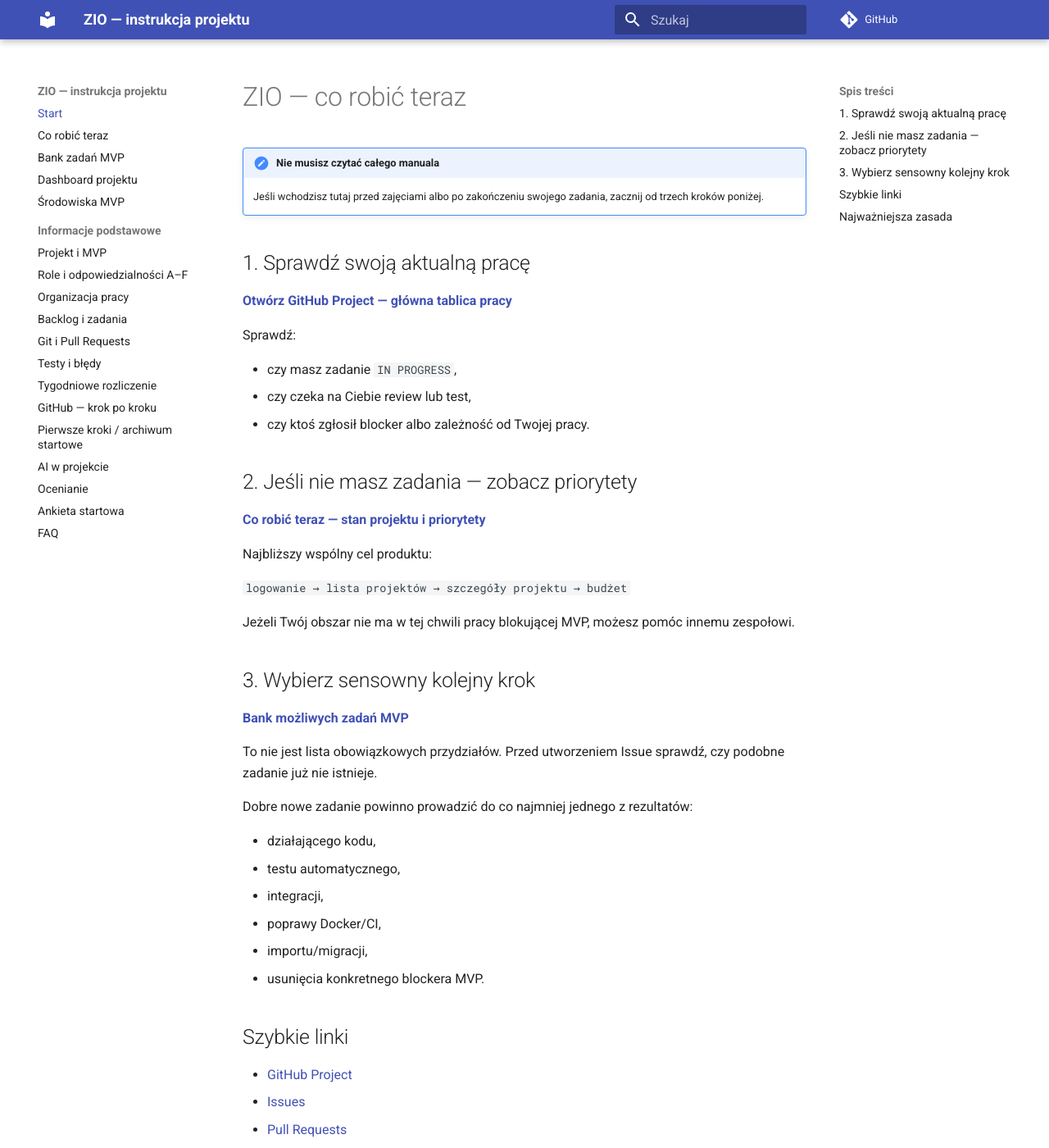
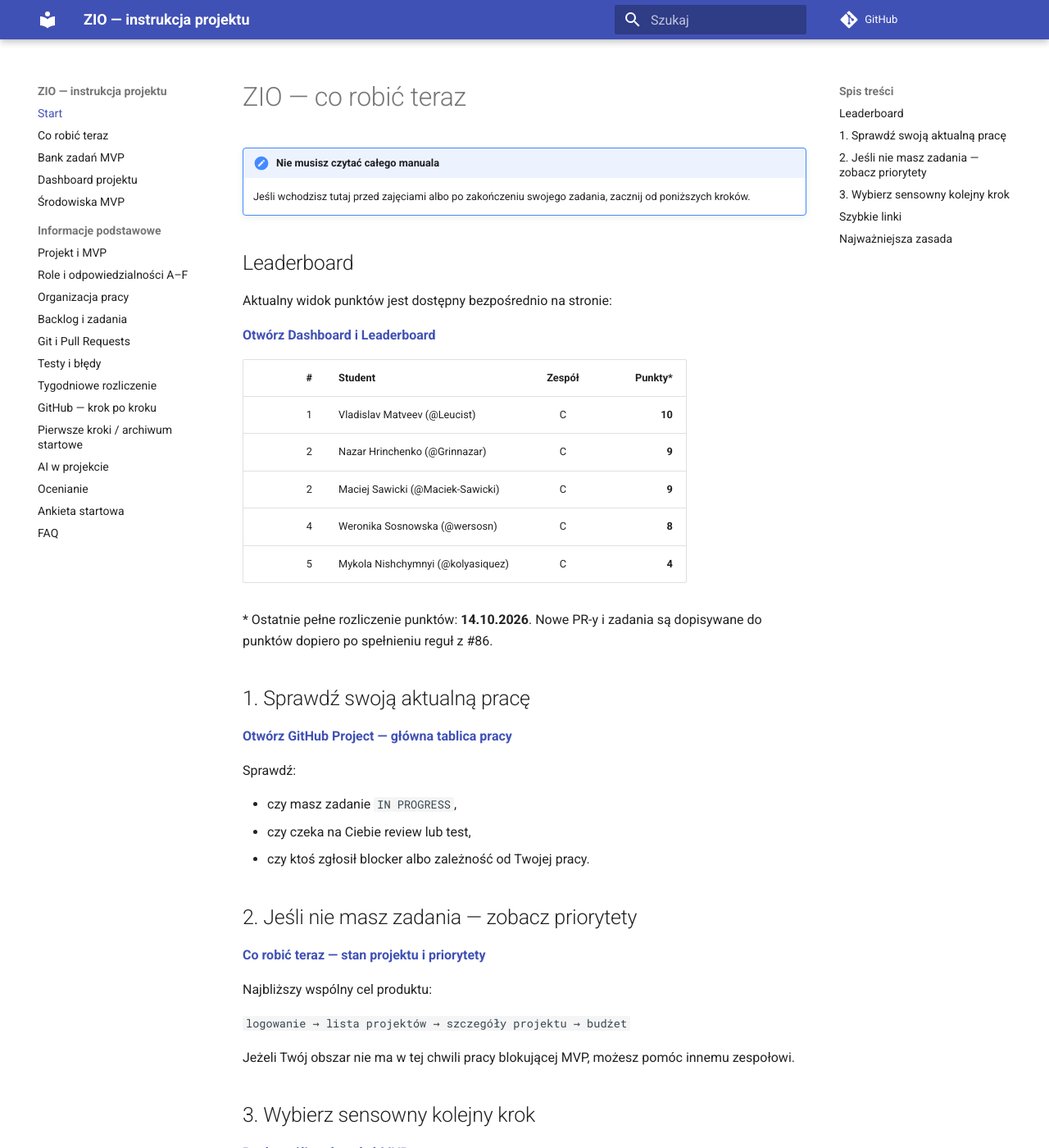
Before and after one commit to zio-wi-pb-mc/pb-science-office-manual, an MkDocs documentation site: the page built from manual/index.md, in a window 1280 px wide and 1400 px high. Shown: the whole window at 82% size. Built offline with MkDocs 1.6.1 and Material for MkDocs 9.7.7, drawn with Linux system fonts in a browser that asks for light colours; comment, search, counter and statistics services are not loaded; some of the changed text lies outside the part shown.

Commit message:
docs: surface leaderboard on manual front page

```diff
--- a/manual/index.md
+++ b/manual/index.md
@@ -1,7 +1,23 @@
 # ZIO — co robić teraz
 
 !!! important "Nie musisz czytać całego manuala"
-    Jeśli wchodzisz tutaj przed zajęciami albo po zakończeniu swojego zadania, zacznij od trzech kroków poniżej.
+    Jeśli wchodzisz tutaj przed zajęciami albo po zakończeniu swojego zadania, zacznij od poniższych kroków.
+
+## Leaderboard
+
+Aktualny widok punktów jest dostępny bezpośrednio na stronie:
+
+[**Otwórz Dashboard i Leaderboard**](19-dashboard-projektu.md)
+
+| # | Student | Zespół | Punkty* |
+|---:|---|:---:|---:|
+| 1 | Vladislav Matveev (@Leucist) | C | **10** |
+| 2 | Nazar Hrinchenko (@Grinnazar) | C | **9** |
+| 2 | Maciej Sawicki (@Maciek-Sawicki) | C | **9** |
+| 4 | Weronika Sosnowska (@wersosn) | C | **8** |
+| 5 | Mykola Nishchymnyi (@kolyasiquez) | C | **4** |
+
+\* Ostatnie pełne rozliczenie punktów: **14.10.2026**. Nowe PR-y i zadania są dopisywane do punktów dopiero po spełnieniu reguł z #86.
 
 ## 1. Sprawdź swoją aktualną pracę
 
@@ -40,11 +56,11 @@ Dobre nowe zadanie powinno prowadzić do co najmniej jednego z rezultatów:
 
 ## Szybkie linki
 
+- [Dashboard i Leaderboard](19-dashboard-projektu.md)
 - [GitHub Project](https://github.com/orgs/zio-wi-pb-mc/projects/1/views/1)
 - [Issues](https://github.com/zio-wi-pb-mc/pb-science-office/issues)
 - [Pull Requests](https://github.com/zio-wi-pb-mc/pb-science-office/pulls)
-- [Leaderboard #86](https://github.com/zio-wi-pb-mc/pb-science-office/issues/86)
-- [Dashboard projektu](19-dashboard-projektu.md)
+- [Leaderboard #86 — zasady i historia](https://github.com/zio-wi-pb-mc/pb-science-office/issues/86)
 - [Środowiska MVP — Local, Demo, Staging](18-srodowiska-mvp.md)
 
 ## Najważniejsza zasada
```
Also changed, not shown: other parts of manual/index.md (+0 -2 lines).
